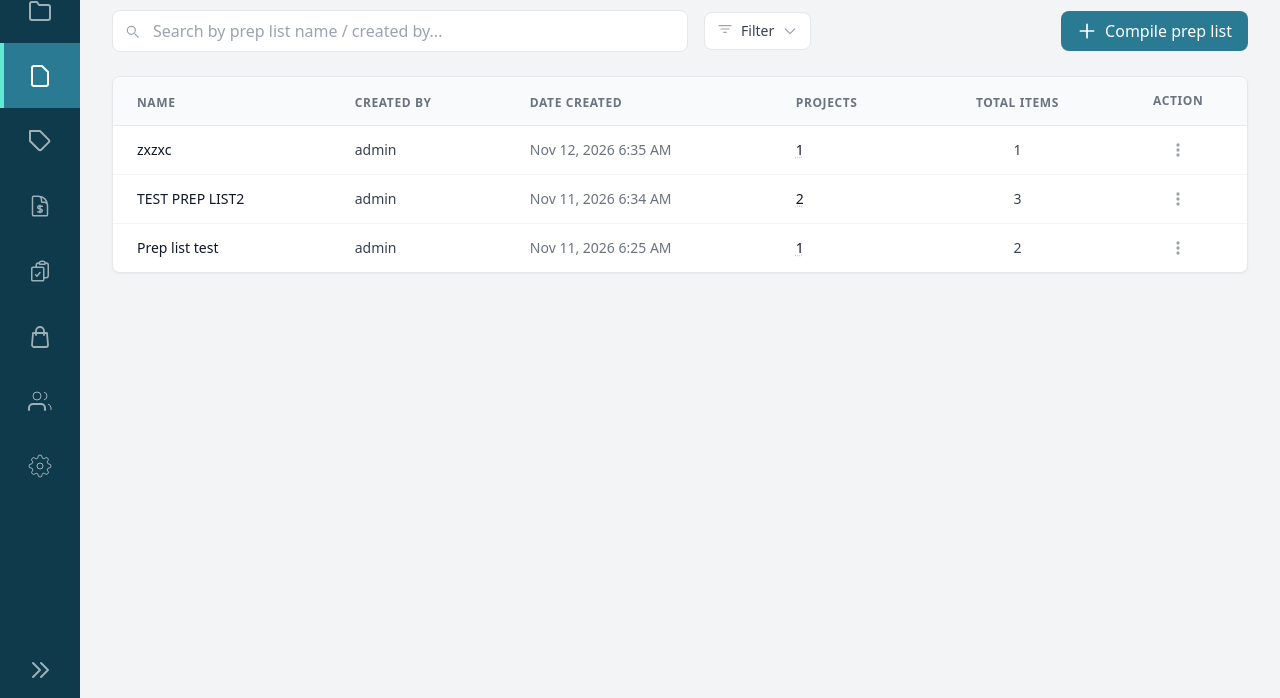
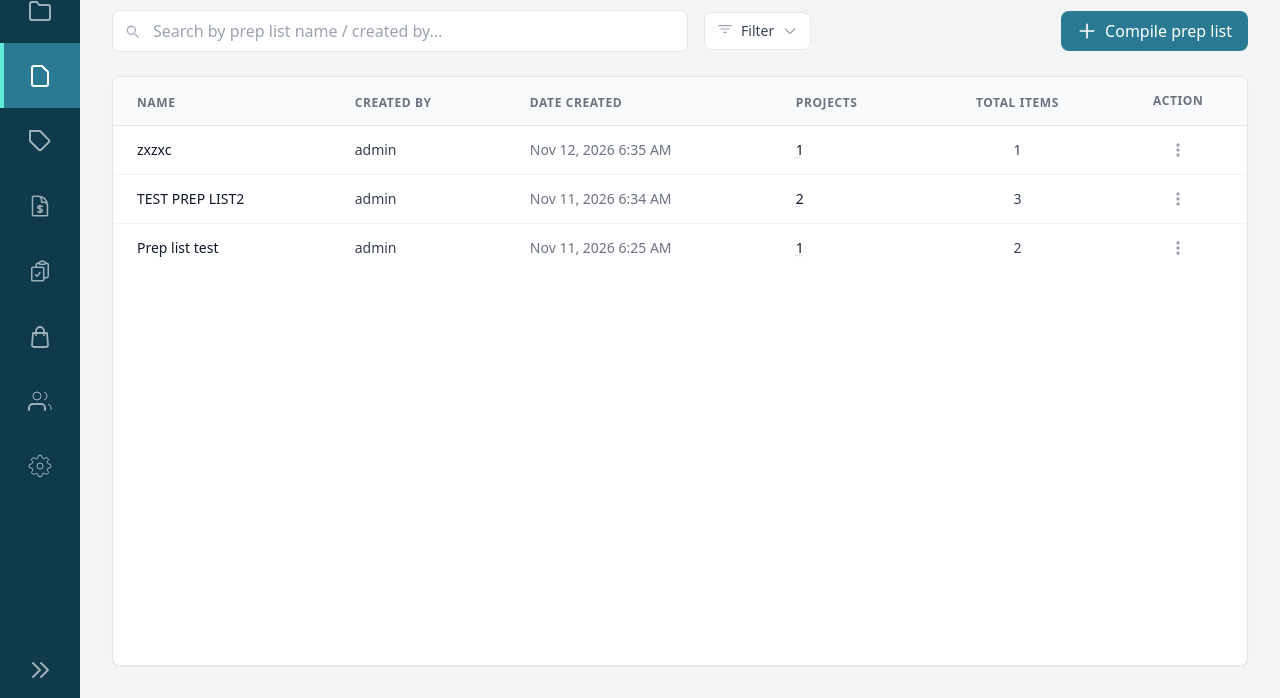
Before and after one commit to islacchi/purchasing, a Laravel app: page /preplist in a window 1280 px wide. Shown: the part 102-800 px from the top of the page. Run offline with Laravel 12, Linux system fonts and the light colour scheme; a user stored in the database is signed in; data comes from the database, SQL or seed files in the repository; data that the repository does not hold is empty; some libraries are stand-ins or nearby versions.

Commit message:
refactor(preplist): stretch table to fill height, scroll on overflow
- Table card fills the page height; rows scroll inside the card
- Sticky header stays visible while scrolling
- Pagination pinned to the card's bottom

```diff
--- a/resources/views/Preplist/index.blade.php
+++ b/resources/views/Preplist/index.blade.php
@@ -12,8 +12,11 @@
         </div>
     @endif
 
+    {{-- Flex column: the toolbar stays fixed while the table stretches and scrolls internally --}}
+    <div class="flex h-full min-h-0 flex-col">
+
     {{-- Search and actions bar --}}
-    <div class="mb-6 flex items-center justify-between gap-4">
+    <div class="mb-6 flex shrink-0 items-center justify-between gap-4">
         <div class="flex items-center gap-4 flex-1">
             <form method="GET" action="{{ route('preplist') }}" class="flex max-w-xl w-full items-center gap-2">
                 {{-- Preserve the current date-sort across explicit searches. --}}
@@ -125,10 +128,10 @@
         @endif
     </div>
 
-    <div class="bg-white rounded-lg shadow-sm border border-gray-200 overflow-hidden">
-        <div class="overflow-x-auto">
+    <div class="flex flex-1 min-h-0 flex-col overflow-hidden rounded-lg border border-gray-200 bg-white shadow-sm">
+        <div class="min-h-0 min-w-0 flex-1 overflow-auto">
             <table class="min-w-full divide-y divide-gray-200">
-                <thead class="bg-gray-50">
+                <thead class="sticky top-0 z-20 bg-gray-50">
                     @php
                         $currentSort = $sort ?? 'date_desc';
                         $sortToggle = function (string $column) use ($search, $currentSort) {
@@ -252,10 +255,11 @@
         </div>
 
         @if ($preplists->hasPages())
-            <div class="border-t border-gray-200 px-6 py-3">
+            <div class="shrink-0 border-t border-gray-200 px-6 py-3">
                 {{ $preplists->links() }}
             </div>
         @endif
+    </div>
     </div>
 
     <script>
```
